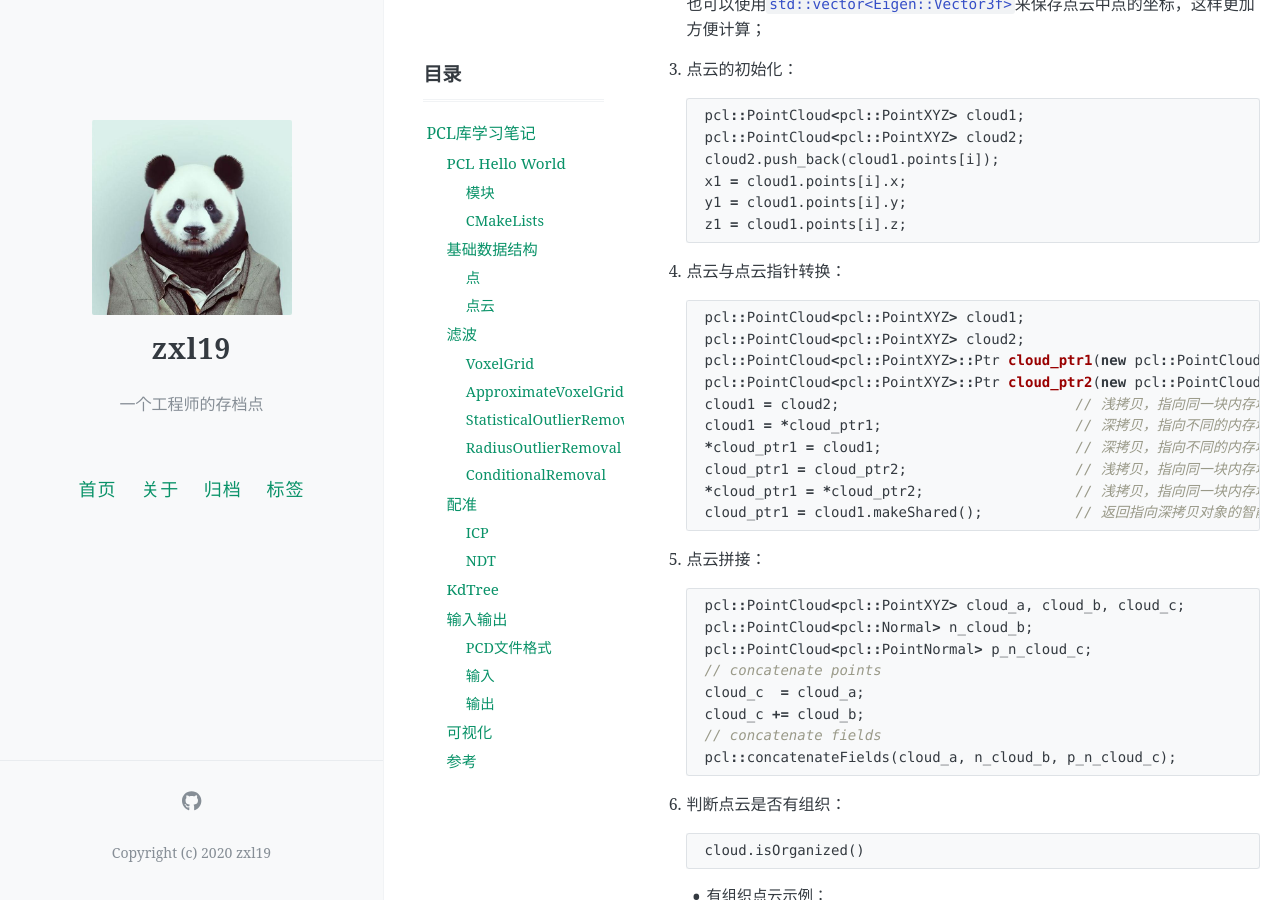
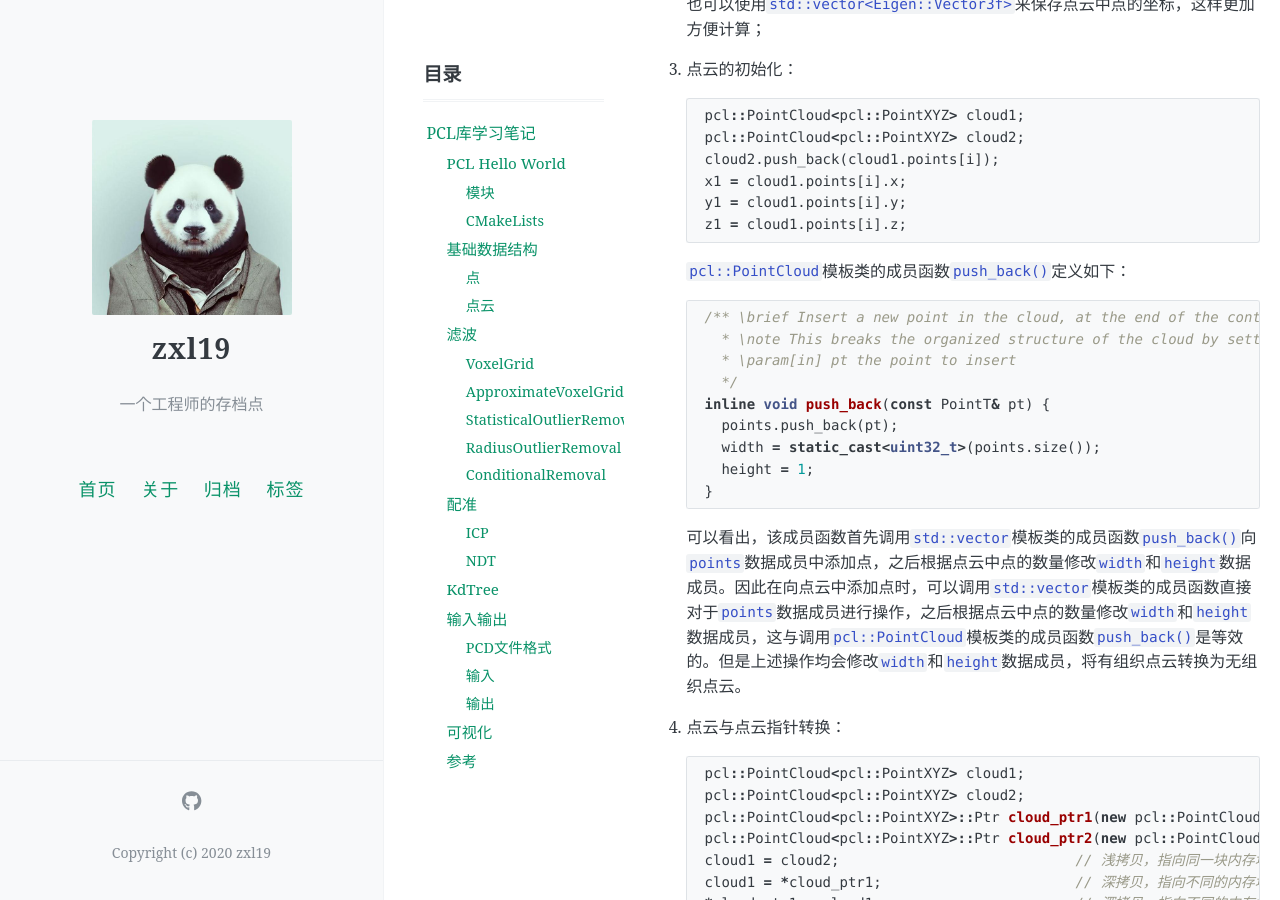
Before and after one commit to zxl19/zxl19.github.io, a Jekyll site: the page built from _posts/2021-11-28-pcl-note.md, in a window 1280 px wide and 900 px high, scrolled down 2965 px. Built offline with Jekyll 4.4.1, drawn with Linux system fonts in a browser that asks for light colours; comment, search, counter and statistics services are not loaded.

Commit message:
Update 2021-11-28-pcl-note.md

````diff
--- a/_posts/2021-11-28-pcl-note.md
+++ b/_posts/2021-11-28-pcl-note.md
@@ -147,6 +147,22 @@ target_link_libraries(pcd_write_test ${PCL_LIBRARIES})
     y1 = cloud1.points[i].y;
     z1 = cloud1.points[i].z;
     ```
+
+    `pcl::PointCloud`模板类的成员函数`push_back()`定义如下：
+
+    ```cpp
+    /** \brief Insert a new point in the cloud, at the end of the container.
+      * \note This breaks the organized structure of the cloud by setting the height to 1!
+      * \param[in] pt the point to insert
+      */
+    inline void push_back(const PointT& pt) {
+      points.push_back(pt);
+      width = static_cast<uint32_t>(points.size());
+      height = 1;
+    }
+    ```
+
+    可以看出，该成员函数首先调用`std::vector`模板类的成员函数`push_back()`向`points`数据成员中添加点，之后根据点云中点的数量修改`width`和`height`数据成员。因此在向点云中添加点时，可以调用`std::vector`模板类的成员函数直接对于`points`数据成员进行操作，之后根据点云中点的数量修改`width`和`height`数据成员，这与调用`pcl::PointCloud`模板类的成员函数`push_back()`是等效的。但是上述操作均会修改`width`和`height`数据成员，将有组织点云转换为无组织点云。
 
 4. 点云与点云指针转换：
 
````
